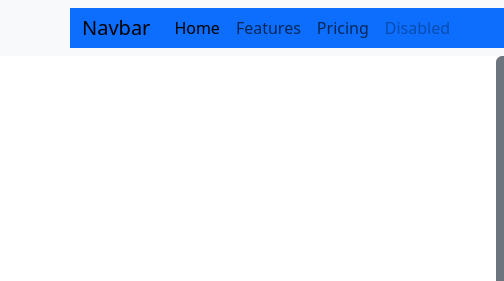
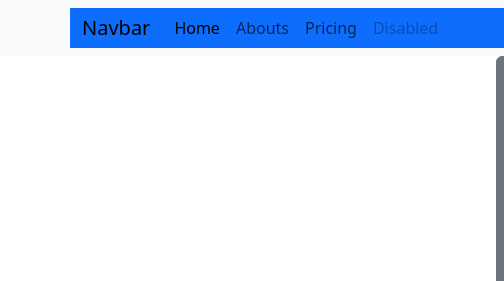
Before and after one commit to dimasabya/multi-remote, a plain HTML site: page index.html in a window 1280 px wide. Shown: the top 281 px of the page, 0-504 px from the left. Drawn offline with nearby package versions, Linux system fonts and the light colour scheme.

Commit message:
fitur abouts

```diff
--- a/index.html
+++ b/index.html
@@ -23,7 +23,7 @@
                         <a class="nav-link active" aria-current="page" href="#">Home</a>
                     </li>
                     <li class="nav-item">
-                        <a class="nav-link" href="#">Features</a>
+                        <a class="nav-link" href="#">Abouts</a>
                     </li>
                     <li class="nav-item">
                         <a class="nav-link" href="#">Pricing</a>
```
